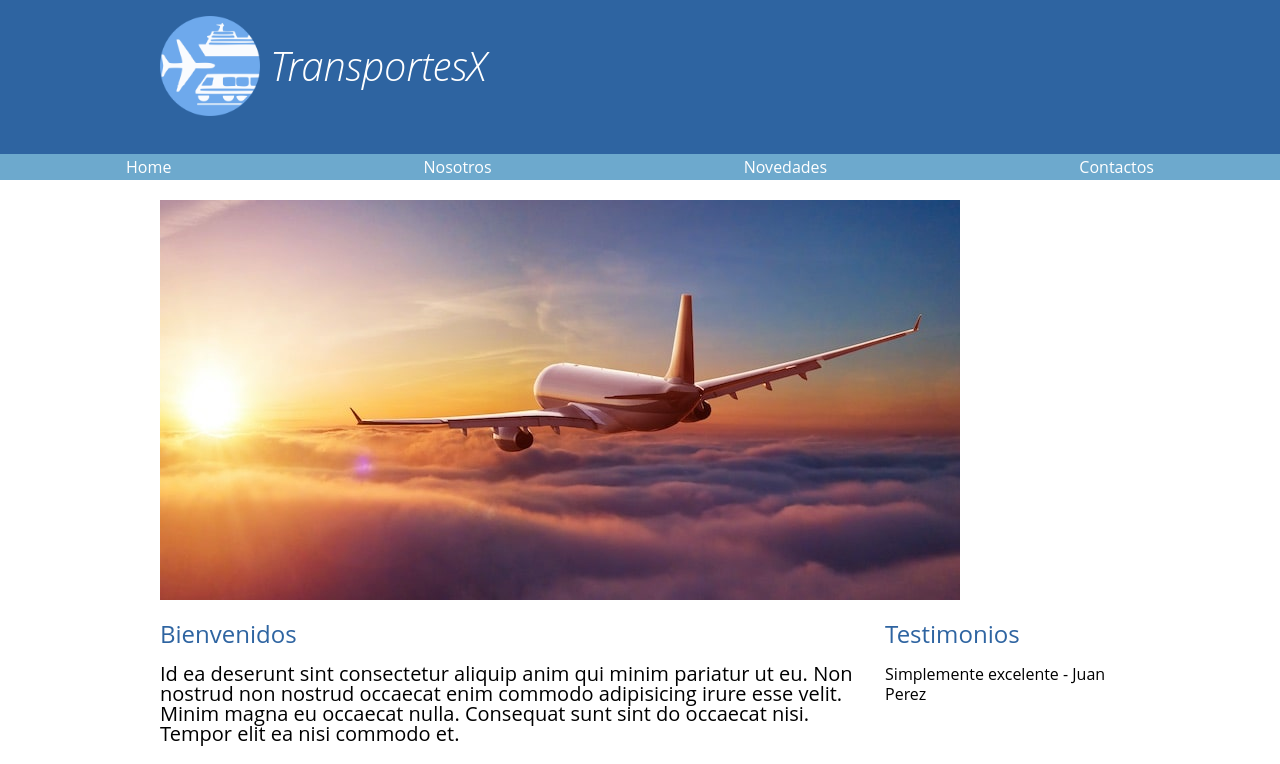
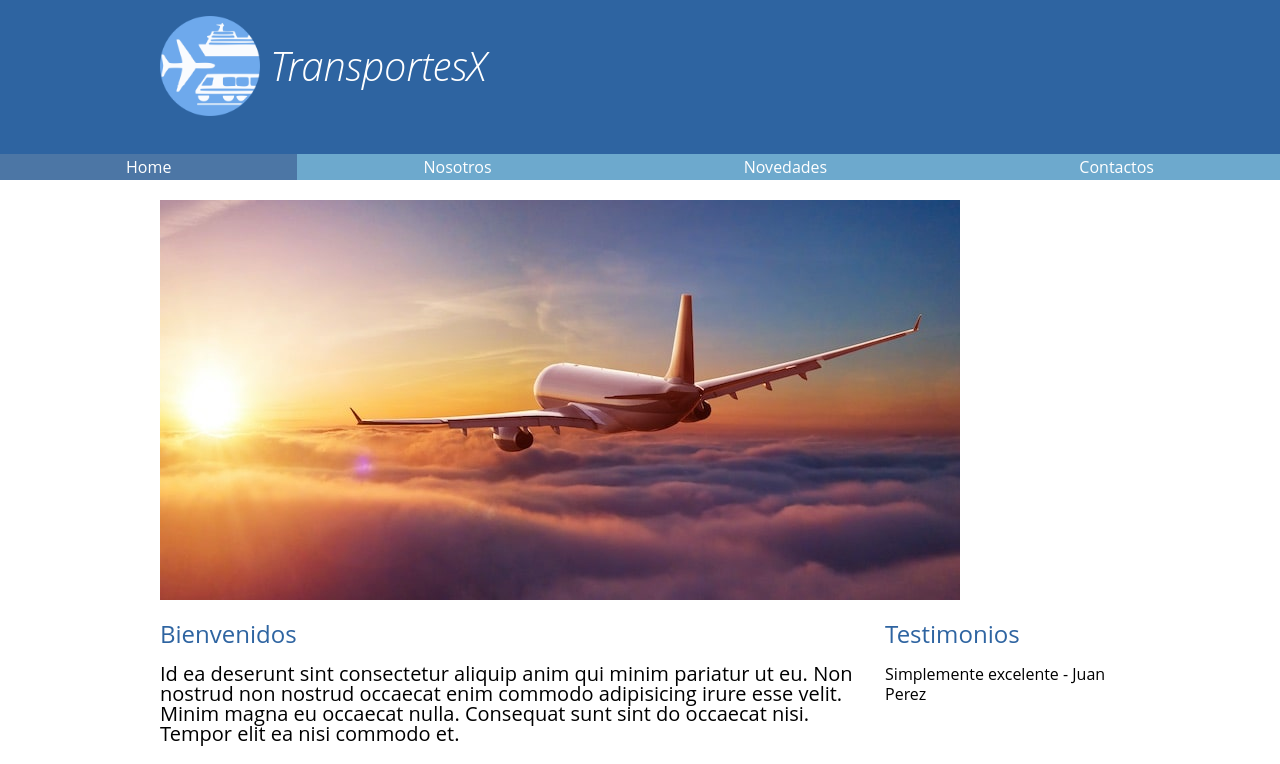
Before and after one commit to FrancoGorena/react-primerosPasos, a React (Create React App) app in the folder primer-react/: page / in a window 1280 px wide. Shown: the top 764 px of the page. Built offline with nearby package versions, Linux system fonts and the light colour scheme.

Commit message:
¨noproblemsnavlink¨

```diff
--- a/primer-react/src/components/layout/Nav.js
+++ b/primer-react/src/components/layout/Nav.js
@@ -1,5 +1,5 @@
 import React from "react";
-import { Link } from "react-router-dom";
+import { NavLink } from "react-router-dom";
 import '../../styles/components/layout/Nav.css'
 
  const Nav = (props) => {
@@ -7,10 +7,14 @@ import '../../styles/components/layout/Nav.css'
         <nav>
             <div>
                 <ul>
-                    <li><Link to="/">Home</Link></li>
-                    <li><Link to="/nosotros">Nosotros</Link></li>
-                    <li><Link to="/novedades">Novedades</Link></li>
-                    <li><Link to="/contactos">Contactos</Link></li>
+                    <li>< NavLink to="/" className={({ isActive }) => isActive? "activo" :
+                    undefined }>Home </NavLink></li>
+                    <li>< NavLink to="/nosotros" className={({ isActive }) => isActive? "activo" :
+                    undefined }>Nosotros </NavLink></li>
+                    <li>< NavLink to="/novedades" className={({ isActive }) => isActive? "activo" :
+                    undefined }>Novedades </NavLink></li>
+                    <li>< NavLink to="/contacto" className={({ isActive }) => isActive? "activo" :
+                    undefined }>Contactos </NavLink></li>
                 </ul>
             </div>
         </nav>
```
